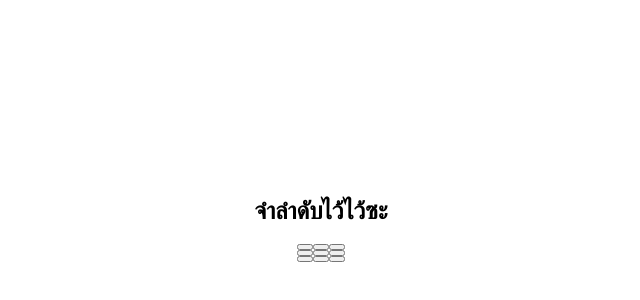
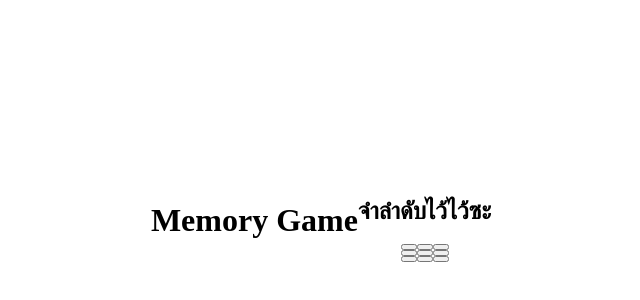
Before and after one commit to BunyaphonCh/Sequence_Memory, a React app in the folder my-game/: page / in a window 1280 px wide. Shown: the part 188-488 px from the top of the page, without its empty margins (319-959 px from the left). Built offline with nearby package versions, Linux system fonts and the light colour scheme; the HTML template or start-up script is replaced by a standard one.

Commit message:
add title

```diff
--- a/my-game/src/App.jsx
+++ b/my-game/src/App.jsx
@@ -18,6 +18,9 @@ function App() {
   );
   return (
     <div className="min-h-screen bg-slate-900 flex items-center justify-center p-4">
+      <h1 className='text-white text-4xl font-bold mb-10 tracking-widest drop-shadow-md'>
+        Memory Game
+      </h1>
       {gameState == 'playing' && renderGame()}
     </div>
   )
```
